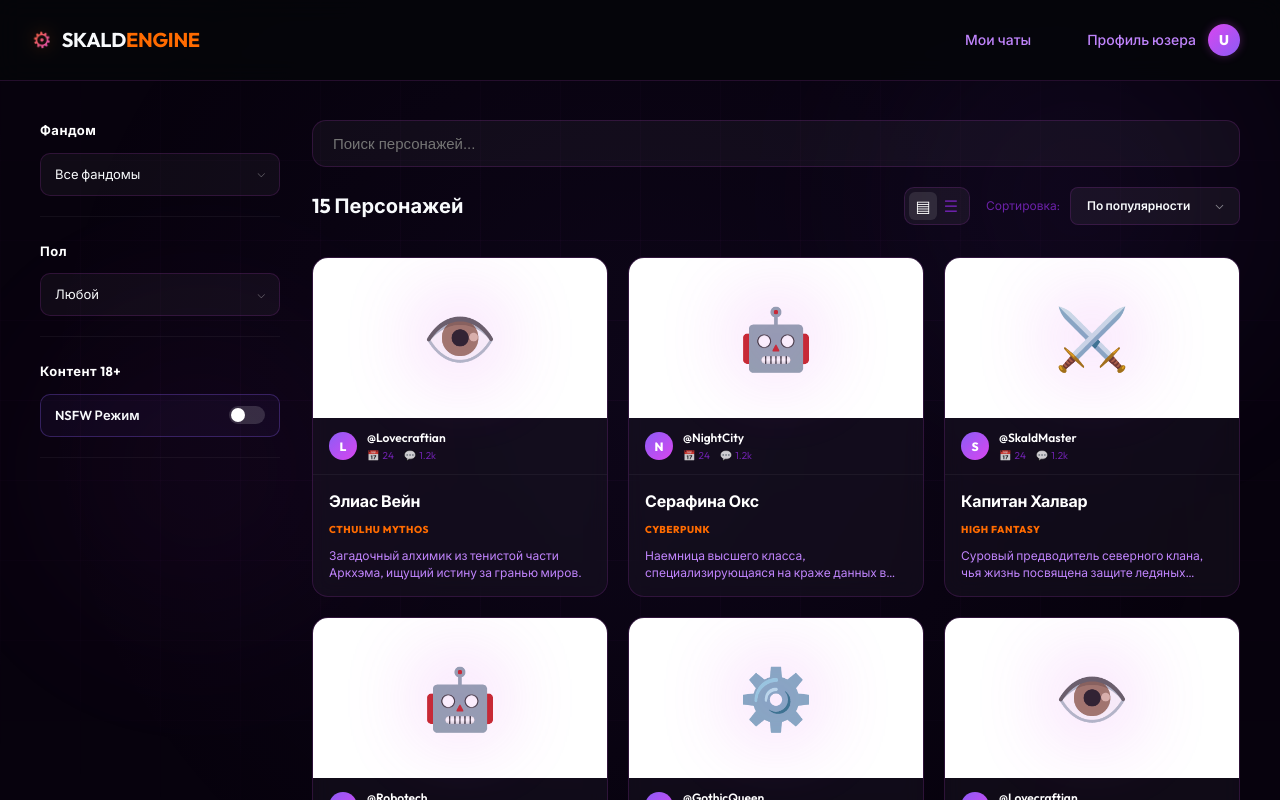
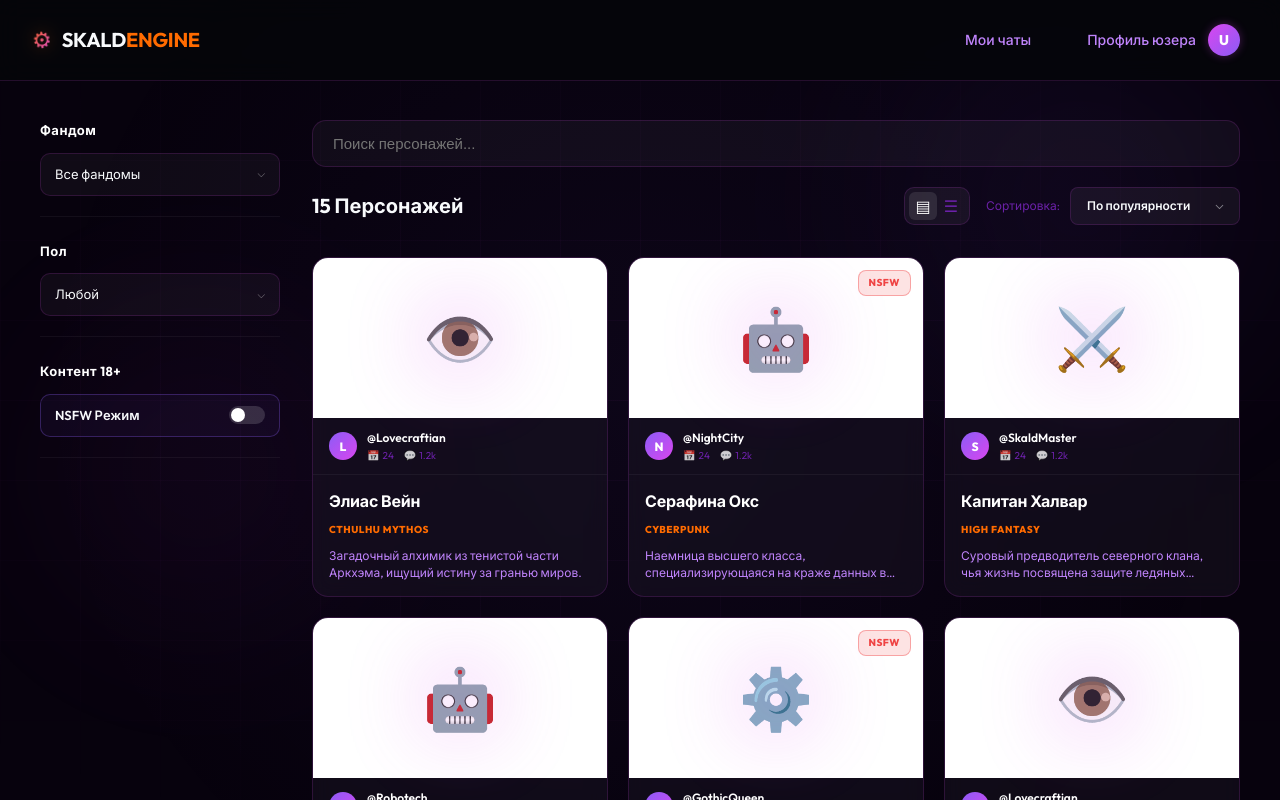
Before and after one commit to ledetav/skaldengine__frontend, a React (Vite) app: page /dashboard in a window 1280 px wide. Shown: the top 800 px of the page. Built offline with nearby package versions, Linux system fonts and the light colour scheme; a web font is replaced by a local one.

Commit message:
feat: add NSFW tag for character card

```diff
--- a/src/components/Dashboard/CharacterCard.tsx
+++ b/src/components/Dashboard/CharacterCard.tsx
@@ -22,6 +22,13 @@ export const CharacterCard: React.FC<CharacterCardProps> = ({ character }) => {
       <div className={styles.cardImageArea}>
         <div className={styles.cardIconGlow} />
         <span className={styles.cardIcon}>{getIcon()}</span>
+
+        {/* NSFW Badge */}
+        {character.is_nsfw && (
+          <div className={styles.nsfwBadge}>
+            NSFW
+          </div>
+        )}
 
         {/* Hover Action */}
         <div className={styles.cardHoverOverlay}>
--- a/src/mocks/characters.ts
+++ b/src/mocks/characters.ts
@@ -19,6 +19,7 @@ export const MOCK_CHARACTERS: Character[] = [
     is_public: true,
     personality: 'Циничная, быстрая, верная своим принципам.',
     appearance: 'Короткие серебристые волосы, кибернетические импланты вдоль позвоночника.',
+    is_nsfw: true,
     creator_id: '@NightCity'
   },
   {
@@ -49,6 +50,7 @@ export const MOCK_CHARACTERS: Character[] = [
     is_public: true,
     personality: 'Манерная, опасная, скрытная.',
     appearance: 'Черное кружевное платье, механический веер, скрывающий бледное лицо.',
+    is_nsfw: true,
     creator_id: '@GothicQueen'
   }
 ]
--- a/src/styles/screens/Dashboard/DashboardScreen.module.css
+++ b/src/styles/screens/Dashboard/DashboardScreen.module.css
@@ -382,6 +382,23 @@
   opacity: 0.2;
 }
 
+.nsfwBadge {
+  position: absolute;
+  top: 12px;
+  right: 12px;
+  padding: 4px 10px;
+  background: rgba(239, 68, 68, 0.15);
+  backdrop-filter: blur(8px);
+  border: 1px solid rgba(239, 68, 68, 0.4);
+  border-radius: 8px;
+  color: #ef4444;
+  font-size: 10px;
+  font-weight: 800;
+  letter-spacing: 0.5px;
+  text-transform: uppercase;
+  z-index: 4;
+}
+
 .cardHoverOverlay {
   position: absolute;
   inset: 0;
--- a/src/types/character.ts
+++ b/src/types/character.ts
@@ -8,6 +8,7 @@ export interface Character {
   appearance?: string
   personality?: string
   is_public: boolean
+  is_nsfw?: boolean
   creator_id?: string
 }
 
```
